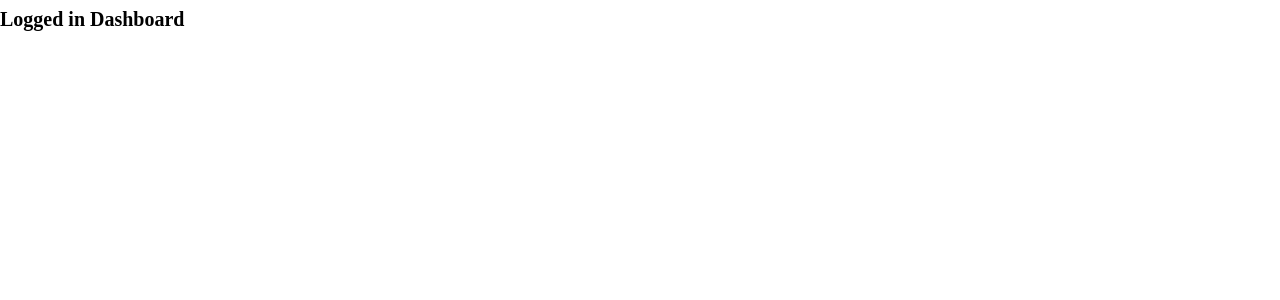
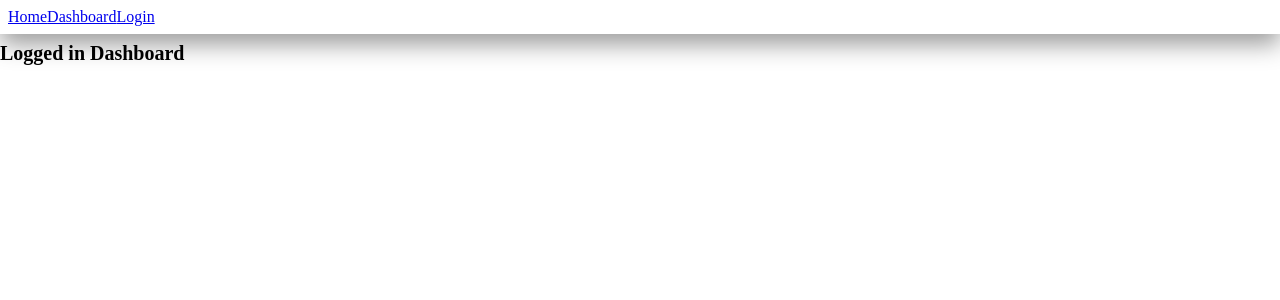
Before and after one commit to catgauntlet/react-routing-assessment, a Next.js app: page /dashboard in a window 1280 px wide. Shown: the top 300 px of the page. Built offline with nearby package versions, Linux system fonts and the light colour scheme.

Commit message:
feat: Add Navigation Bar with links to the global layout (for now all links are always available)

```diff
--- /dev/null
+++ b/app/components/Navigation.tsx
@@ -0,0 +1,12 @@
+import React from 'react';
+import styles from './styles/Navigation.module.css';
+
+export default function Navigation() {
+  return (
+    <nav className={styles.navigation}>
+      <a href="/">Home</a>
+      <a href="/dashboard">Dashboard</a>
+      <a href="/login">Login</a>
+    </nav>
+  );
+}
--- /dev/null
+++ b/app/components/styles/Navigation.module.css
@@ -0,0 +1,4 @@
+.navigation {
+	padding: var(--spacer);
+	box-shadow: 0px 10px 25px var(--color-brand-grey);
+}
--- a/app/layout.tsx
+++ b/app/layout.tsx
@@ -1,5 +1,6 @@
 import React from 'react';
 import './globals.css';
+import Navigation from './components/Navigation.tsx';
 
 export const metadata = {
   title: 'React Routing Assessment',
@@ -13,7 +14,12 @@ export default function RootLayout({
 }) {
   return (
     <html lang="en">
-      <body>{children}</body>
+      <body>
+        <Navigation />
+        <main>
+          {children}
+        </main>
+      </body>
     </html>
   );
 }
```
